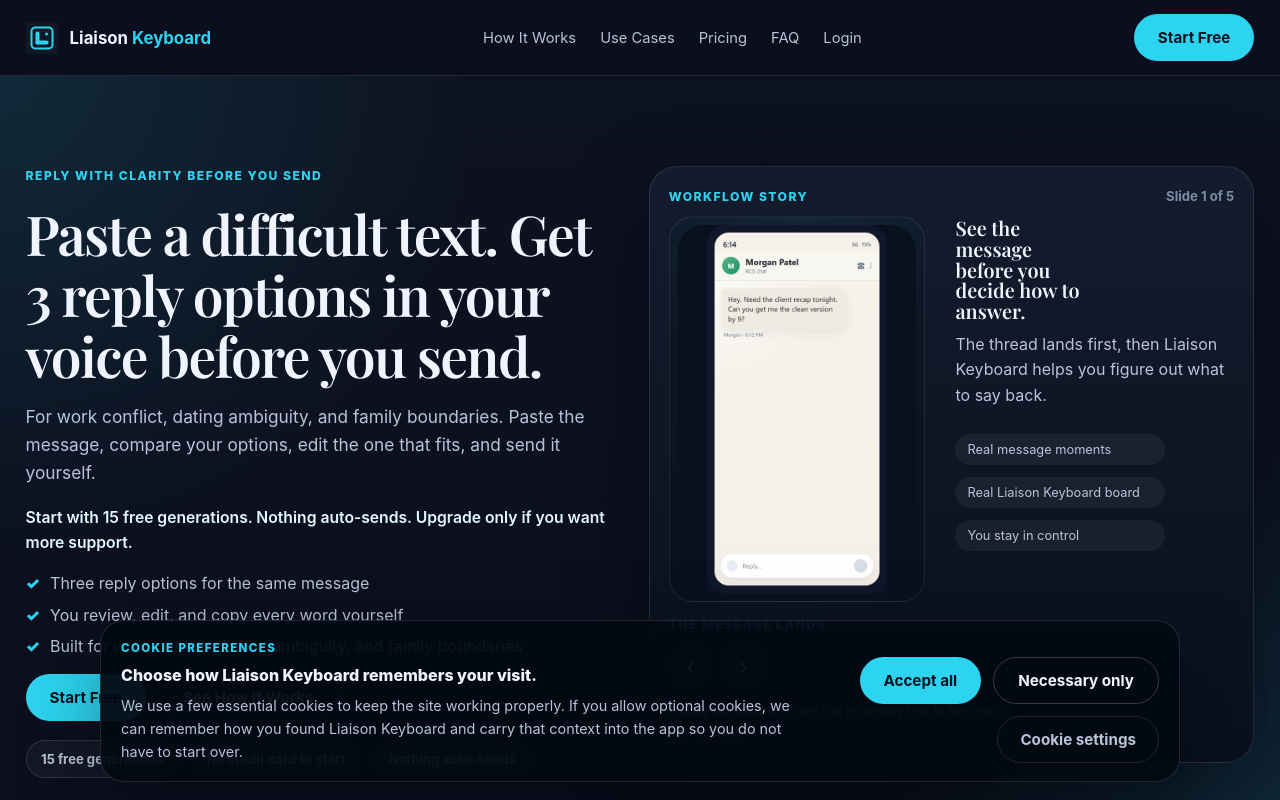
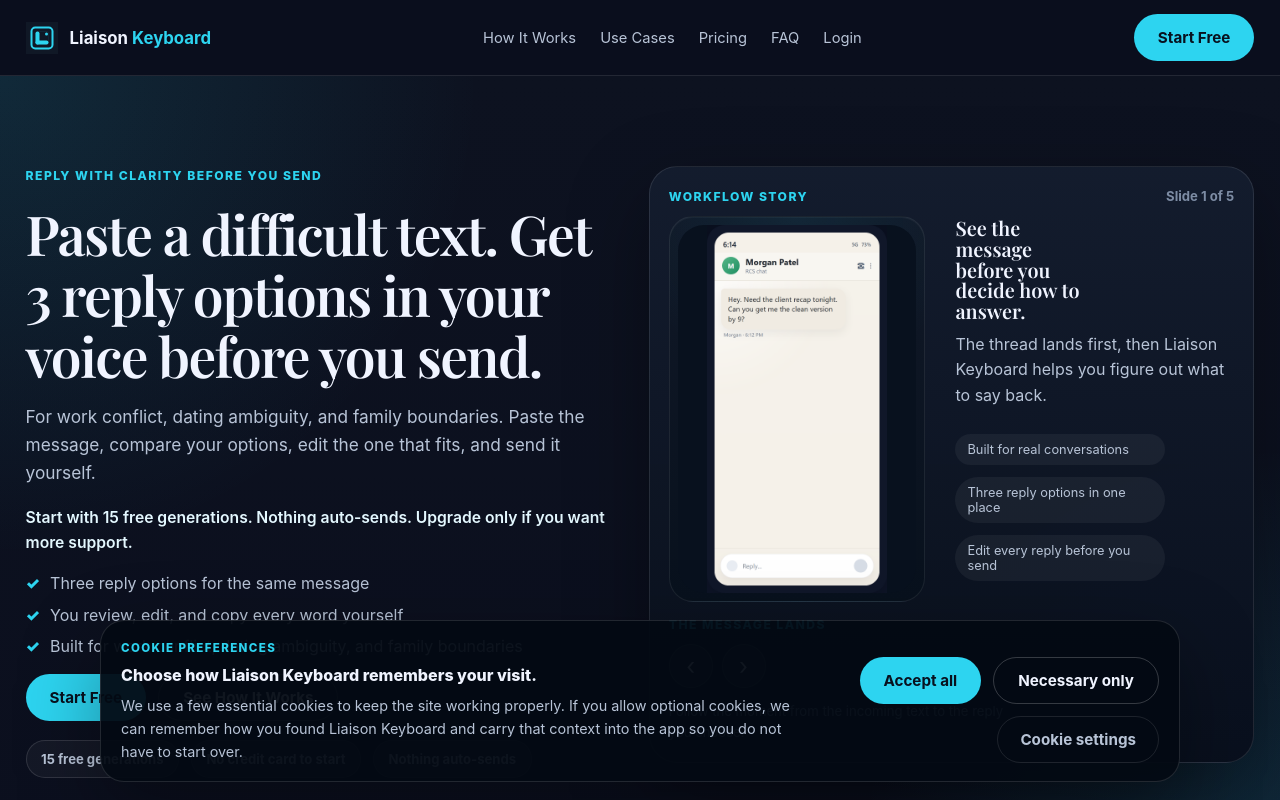
Before and after one commit to Vox-Raqia/Liaison-Keyboard-Landing, a website: page index.html in a window 1280 px wide. Shown: the top 800 px of the page. Drawn offline with nearby package versions, Linux system fonts and the light colour scheme.

Commit message:
docs(site): refresh hero footer copy in index.html

```diff
--- a/index.html
+++ b/index.html
@@ -390,9 +390,9 @@
               </div>
 
               <div class="hero-proof-footer hero-story-footer">
-                <span>Real message moments</span>
-                <span>Real Liaison Keyboard board</span>
-                <span>You stay in control</span>
+                <span>Built for real conversations</span>
+                <span>Three reply options in one place</span>
+                <span>Edit every reply before you send</span>
               </div>
 
               <p class="hero-story-proof-note">
```
